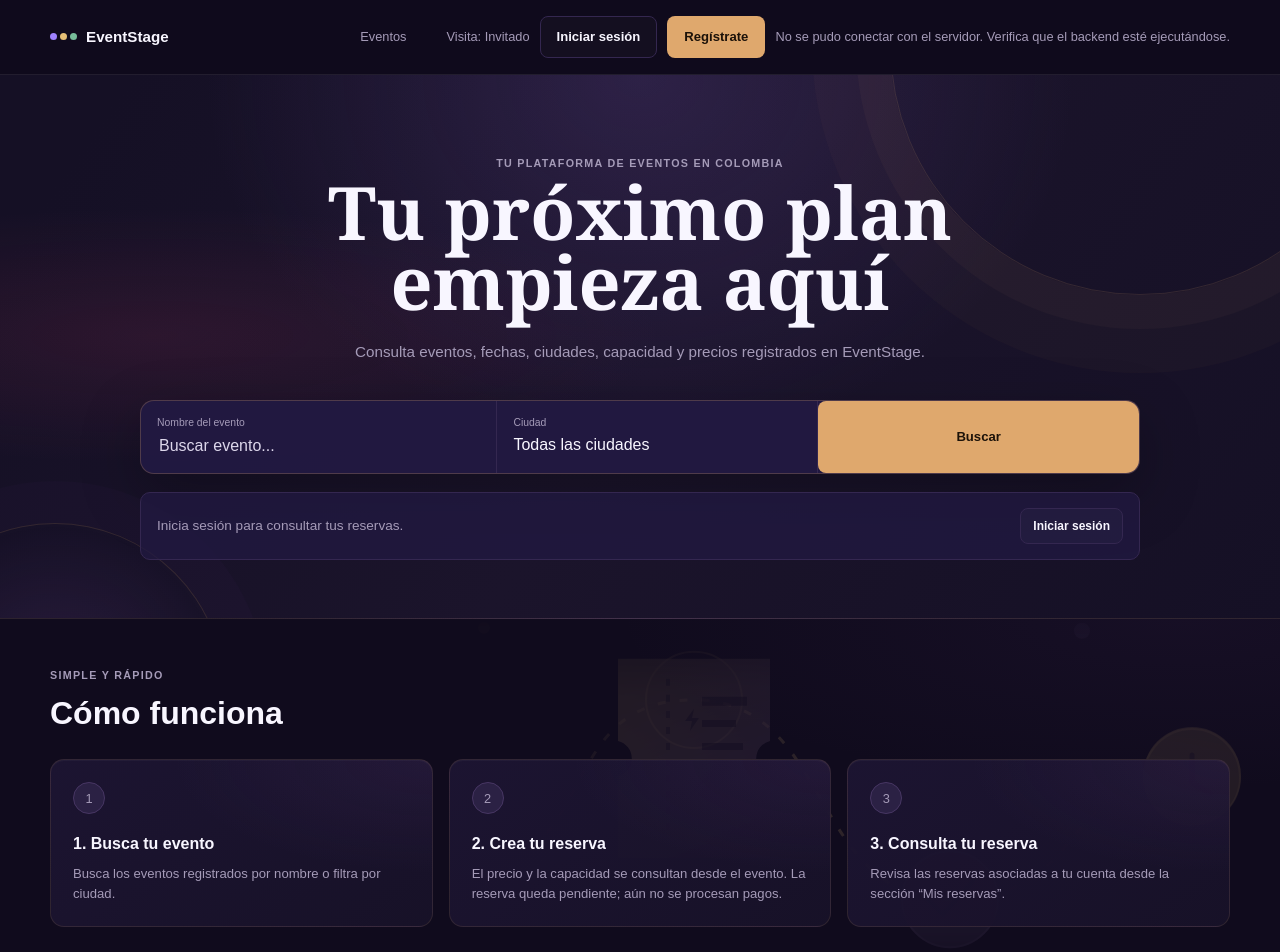
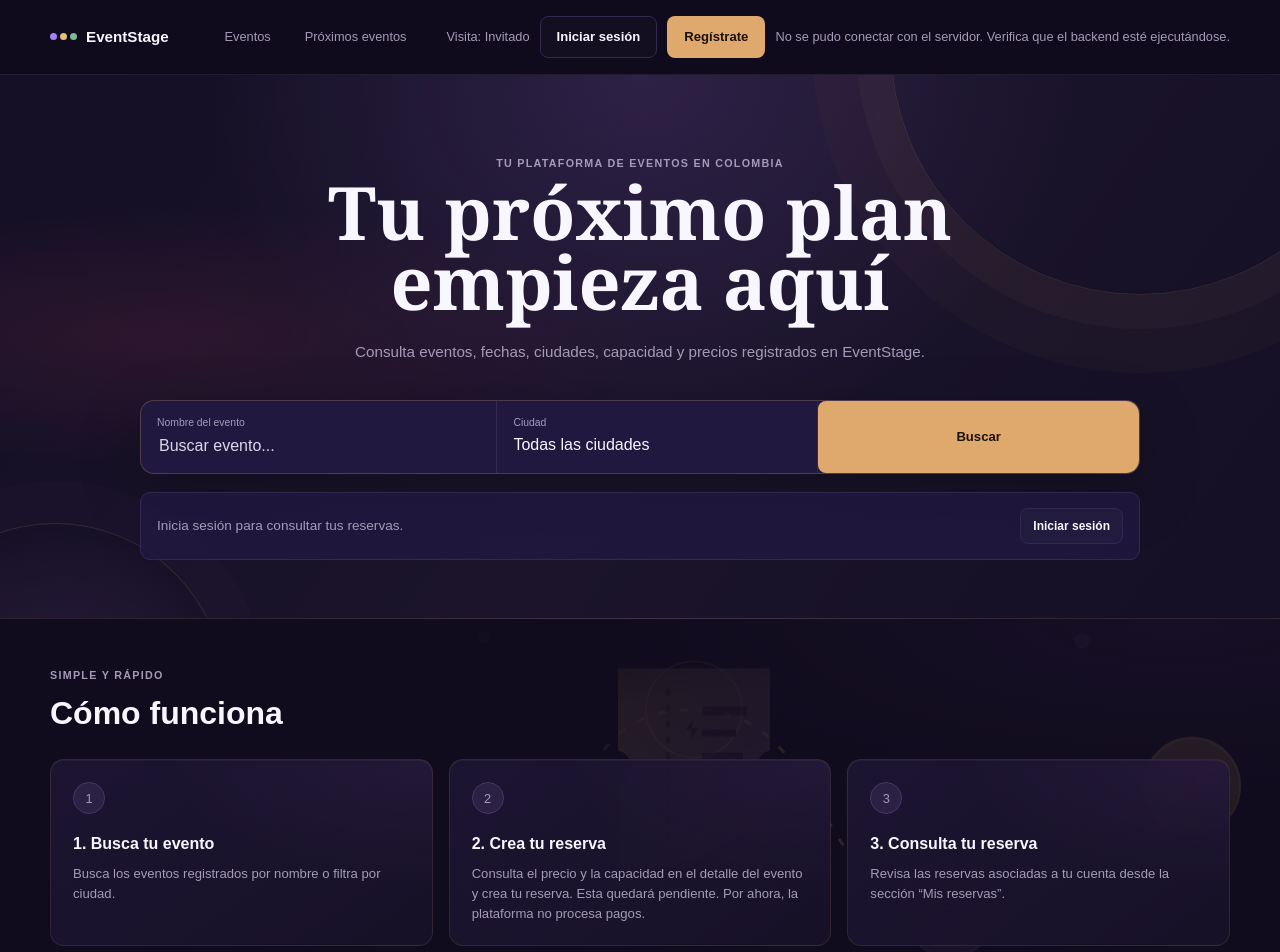
Before and after one commit to Nico752-M/PI-4-semestre, a website: page frontend/src/views/clientes/index.html in a window 1280 px wide. Shown: the top 952 px of the page. Drawn offline with Linux system fonts and the light colour scheme; no server answers.

Commit message:
Update index.html

```diff
--- a/frontend/src/views/clientes/index.html
+++ b/frontend/src/views/clientes/index.html
@@ -22,8 +22,9 @@
       </a>
 
       <nav class="main-nav" aria-label="Navegación principal">
-        <a href="#eventos">Eventos</a>
-      </nav>
+  <a href="#eventos">Eventos</a>
+  <a href="#proximos">Próximos eventos</a>
+</nav>
 
       <div class="nav-actions">
         <span class="link-muted" data-nav-greeting>Visita: Invitado</span>
@@ -83,7 +84,7 @@
           <article class="step-card">
             <span class="step-number" aria-hidden="true">2</span>
             <h3>2. Crea tu reserva</h3>
-            <p>El precio y la capacidad se consultan desde el evento. La reserva queda pendiente; aún no se procesan pagos.</p>
+            <p>Consulta el precio y la capacidad en el detalle del evento y crea tu reserva. Esta quedará pendiente. Por ahora, la plataforma no procesa pagos.</p>
           </article>
 
           <article class="step-card">
```
